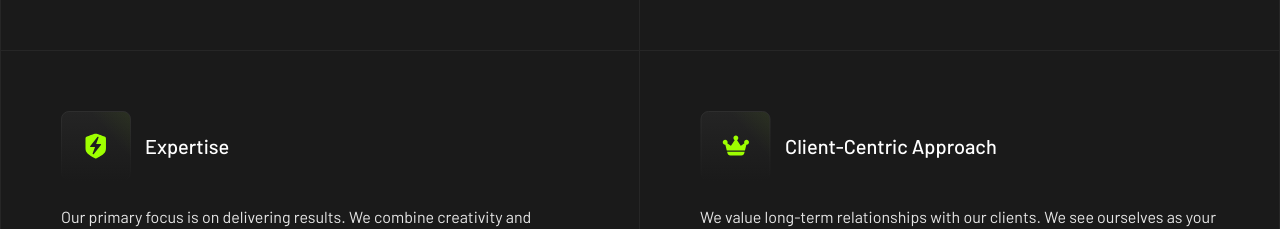
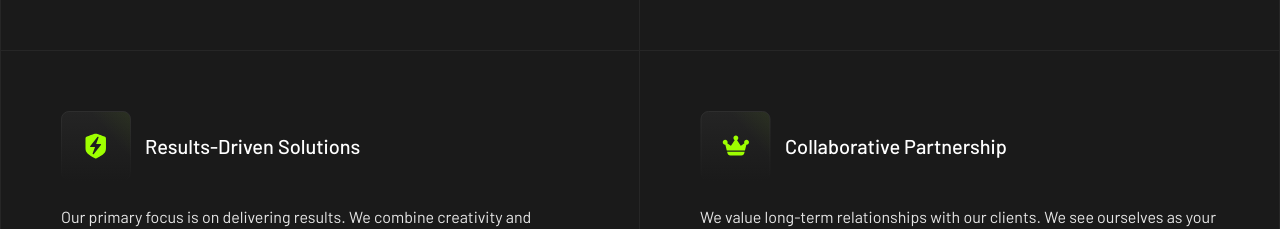
Before and after one commit to nikhilbishnoi-473/SpuareUp, a plain HTML site: page index.html in a window 1280 px wide. Shown: the part 2240-2469 px from the top of the page. Drawn offline with nearby package versions, Linux system fonts and the light colour scheme.

Commit message:
text change

```diff
--- a/index.html
+++ b/index.html
@@ -216,7 +216,7 @@
                             <div
                                 class="d-flex align-items-center justify-content-center justify-content-lg-start gap-14">
                                 <img class=" cursor" src="./assets/image/svg/Icon5.svg" alt="svg">
-                                <h3 class="barlow fw-500 fs-20 line-30 mb-0 white ">Expertise</h3>
+                                <h3 class="barlow fw-500 fs-20 line-30 mb-0 white ">Results-Driven Solutions</h3>
                             </div>
                             <p class="barlow fw-400 mb-0 fs-16 line-24 light-white pt-30 max-w-519">Our primary focus is
                                 on delivering results. We combine creativity and technical expertise to create digital
@@ -230,7 +230,7 @@
                             <div
                                 class="d-flex align-items-center justify-content-center justify-content-lg-start gap-14">
                                 <img class=" cursor" src="./assets/image/svg/Icon6.svg" alt="svg">
-                                <h3 class="barlow fw-500 fs-20 line-30 mb-0 white ">Client-Centric Approach</h3>
+                                <h3 class="barlow fw-500 fs-20 line-30 mb-0 white ">Collaborative Partnership</h3>
                             </div>
                             <p class="barlow fw-400 mb-0 fs-16 line-24 light-white pt-30 max-w-519"> We value long-term
                                 relationships with our clients. We see ourselves as your digital partner, providing
```
